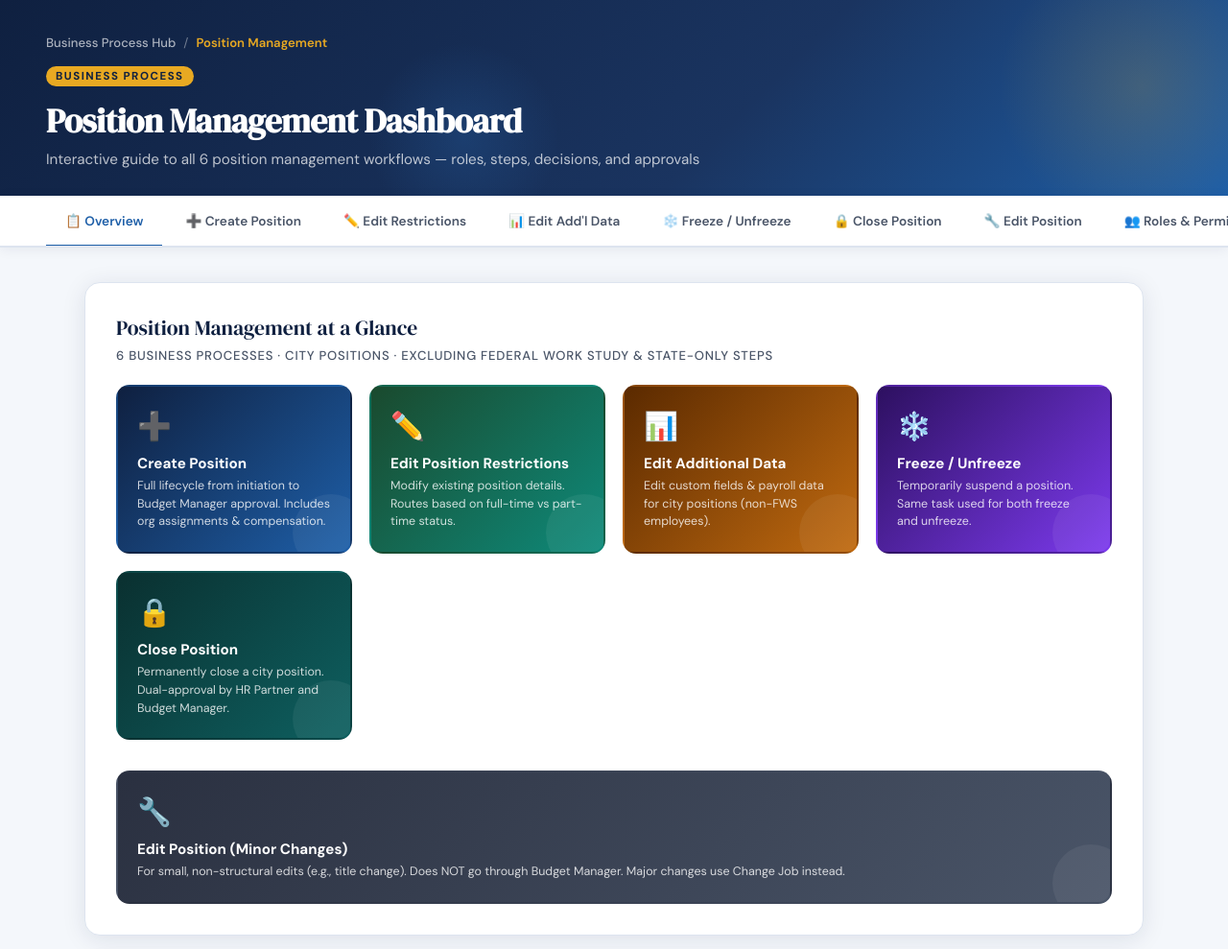
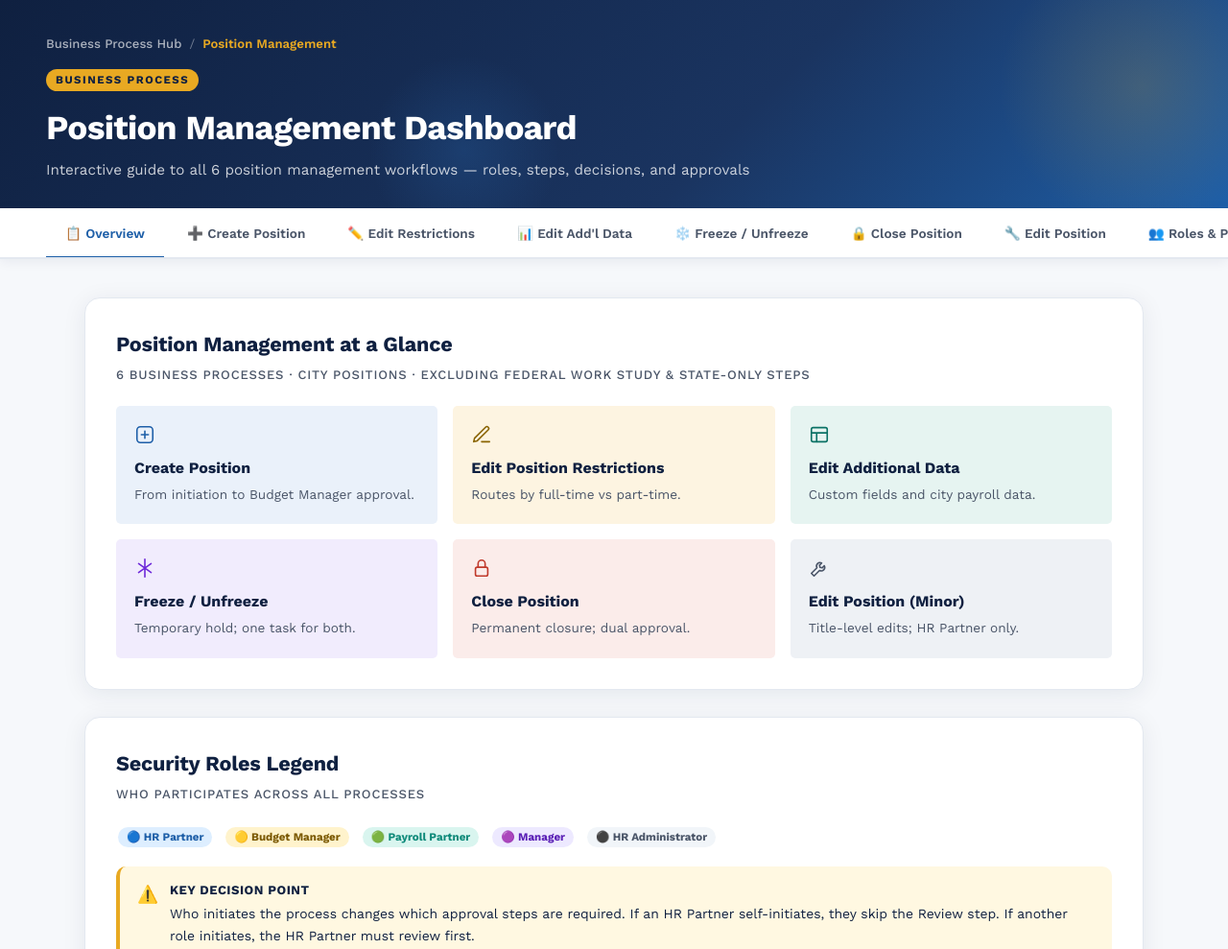
Before and after one commit to workday-sys/business-process, a plain HTML site: page position-management.html in a window 1280 px wide. Shown: the top 989 px of the page at 96% size. Drawn offline with nearby package versions, Linux system fonts and the light colour scheme.

Commit message:
updated position management layout

```diff
--- a/css/styles.css
+++ b/css/styles.css
@@ -1,7 +1,7 @@
 /* ==========================================================================
    Business Process Hub — shared stylesheet
    File: css/styles.css
-   Used by: index.html (add the same <link> to every other page)
+   Used by: index.html, position-management.html (add the same <link> to every other page)
 
    HOW THIS FILE IS ORGANIZED
      1. Font import
@@ -258,6 +258,46 @@
      font-weight: 600;
    }
 
+   /* Overview tiles — small soft-tint tiles in a grid (child/section pages).
+      Markup: <button class="overview-tile overview-tile--blue"> with
+      .tile-icon, .tile-name, .tile-desc inside. */
+   .overview-grid {
+     display: grid;
+     grid-template-columns: repeat(3, minmax(0, 1fr));
+     gap: 16px;
+   }
+   .overview-tile {
+     --accent: var(--blue);   /* icon color — overridden by variants below */
+     --tint: #eaf1fa;         /* tile background */
+     display: flex;
+     flex-direction: column;
+     align-items: flex-start;
+     gap: 6px;
+     width: 100%;
+     padding: 18px 18px 20px;
+     background: var(--tint);
+     border: 1px solid transparent;
+     border-radius: 5px;
+     color: var(--navy);
+     font: inherit;           /* buttons don't inherit the page font by default */
+     text-align: left;
+     cursor: pointer;
+     transition: border-color 0.2s, transform 0.2s;
+   }
+   .overview-tile:hover { border-color: rgba(15, 32, 64, 0.15); transform: translateY(-2px); }
+   .overview-tile:focus-visible { outline: 3px solid var(--blue-light); outline-offset: 2px; }
+
+   .overview-tile--blue   { --accent: #1e5fa8; --tint: #eaf1fa; }
+   .overview-tile--gold   { --accent: #8a6400; --tint: #fdf4e1; }
+   .overview-tile--teal   { --accent: #0b7266; --tint: #e6f4f1; }
+   .overview-tile--purple { --accent: #6d28d9; --tint: #f1ecfd; }
+   .overview-tile--red    { --accent: #c0392b; --tint: #fbecea; }
+   .overview-tile--slate  { --accent: #4a5568; --tint: #eef1f5; }
+
+   .overview-tile .tile-icon { display: flex; color: var(--accent); margin-bottom: 6px; }
+   .overview-tile .tile-name { font-size: 1rem; font-weight: 700; }
+   .overview-tile .tile-desc { font-size: 0.85rem; line-height: 1.45; color: var(--slate); }
+
    /* Scope note (callout box) */
    .scope-note {
      display: flex;
@@ -287,6 +327,7 @@
    @media (max-width: 960px) {
      .module-row { flex-wrap: wrap; }
      .module-workflows { order: 3; width: 100%; padding-left: 68px; }
+     .overview-grid { grid-template-columns: repeat(2, minmax(0, 1fr)); }
    }
    @media (max-width: 860px) {
      .content { padding: 28px 24px 48px; }
@@ -300,4 +341,5 @@
      .module-icon { width: 40px; height: 40px; }
      .module-workflows { padding-left: 0; }
      .module-arrow { display: none; }
+     .overview-grid { grid-template-columns: 1fr; }
    }
--- a/position-management.html
+++ b/position-management.html
@@ -4,60 +4,22 @@
 <meta charset="UTF-8">
 <meta name="viewport" content="width=device-width, initial-scale=1.0">
 <title>Position Management – Business Process Dashboard</title>
-<link href="https://fonts.googleapis.com/css2?family=DM+Serif+Display:ital@0;1&family=DM+Sans:wght@300;400;500;600;700&display=swap" rel="stylesheet">
+<!-- Shared stylesheet: site font, colors, header, content area.
+     position-management.html is in the repo root, so the path is "css/styles.css". -->
+<link rel="stylesheet" href="css/styles.css?v=2">
+
+<!-- Page-specific styles. This block comes AFTER the shared link,
+     so anything defined here overrides the shared rules. -->
 <style>
+  /* Page-only tokens (shared tokens like --navy, --blue live in css/styles.css) */
   :root {
-    --navy: #0f2040;
-    --navy-mid: #1a3460;
-    --blue: #1e5fa8;
-    --blue-light: #2e7dd1;
-    --gold: #e8a922;
     --gold-light: #f5c84a;
-    --teal: #0e8a7a;
-    --red: #c0392b;
-    --green: #1a7a4a;
-    --slate: #4a5568;
-    --light: #f4f7fb;
-    --white: #ffffff;
-    --border: #dde4ef;
-    --card-shadow: 0 4px 24px rgba(15,32,64,0.10);
     --role-hr: #2e7dd1;
     --role-budget: #e8a922;
     --role-payroll: #0e8a7a;
     --role-manager: #7c3aed;
     --role-admin: #64748b;
   }
-  * { box-sizing: border-box; margin: 0; padding: 0; }
-  body {
-    font-family: 'DM Sans', sans-serif;
-    background: var(--light);
-    color: var(--navy);
-    min-height: 100vh;
-  }
-
-  /* HEADER */
-  .header {
-    background: linear-gradient(135deg, var(--navy) 0%, var(--navy-mid) 60%, var(--blue) 100%);
-    color: white;
-    padding: 36px 48px 28px;
-    position: relative;
-    overflow: hidden;
-  }
-  .header::before {
-    content: '';
-    position: absolute; top: -60px; right: -60px;
-    width: 300px; height: 300px;
-    background: radial-gradient(circle, rgba(232,169,34,0.18) 0%, transparent 70%);
-    border-radius: 50%;
-  }
-  .header::after {
-    content: '';
-    position: absolute; bottom: -40px; left: 30%;
-    width: 200px; height: 200px;
-    background: radial-gradient(circle, rgba(46,125,209,0.2) 0%, transparent 70%);
-    border-radius: 50%;
-  }
-  .header-inner { position: relative; z-index: 1; }
 
   /* Breadcrumb — rendered from the BREADCRUMB_TRAIL config near the bottom of this file */
   .breadcrumb { display: flex; align-items: center; gap: 8px; margin-bottom: 14px; font-size: 0.82rem; min-height: 1.2em; }
@@ -65,34 +27,6 @@
   .breadcrumb a:hover { color: white; text-decoration: underline; }
   .breadcrumb .sep { color: rgba(255,255,255,0.4); }
   .breadcrumb .current { color: var(--gold); font-weight: 600; }
-
-  .header h1 { font-family: 'DM Serif Display', Georgia, serif; font-size: 2.2rem; letter-spacing: -0.5px; margin-bottom: 6px; }
-  .header p { color: rgba(255,255,255,0.72); font-size: 0.95rem; font-weight: 400; }
-  .header-badge {
-    display: inline-block; background: var(--gold); color: var(--navy);
-    font-size: 0.72rem; font-weight: 700; letter-spacing: 1.5px; text-transform: uppercase;
-    padding: 3px 10px; border-radius: 20px; margin-bottom: 12px;
-  }
-
-  .header h1 {
-    font-family: 'DM Serif Display', serif;
-    font-size: 2.2rem;
-    letter-spacing: -0.5px;
-    margin-bottom: 6px;
-  }
-  .header p { color: rgba(255,255,255,0.72); font-size: 0.95rem; font-weight: 400; }
-  .header-badge {
-    display: inline-block;
-    background: var(--gold);
-    color: var(--navy);
-    font-size: 0.72rem;
-    font-weight: 700;
-    letter-spacing: 1.5px;
-    text-transform: uppercase;
-    padding: 3px 10px;
-    border-radius: 20px;
-    margin-bottom: 12px;
-  }
 
   /* NAV TABS */
   .tabs-bar {
@@ -109,7 +43,7 @@
   }
   .tab-btn {
     padding: 16px 20px;
-    font-family: 'DM Sans', sans-serif;
+    font-family: inherit;
     font-size: 0.85rem;
     font-weight: 600;
     color: var(--slate);
@@ -126,7 +60,6 @@
   .tab-btn.active { color: var(--blue); border-bottom-color: var(--blue); }
 
   /* CONTENT */
-  .content { max-width: 1200px; margin: 0 auto; padding: 36px 48px 60px; }
   .section { display: none; }
   .section.active { display: block; }
 
@@ -140,8 +73,9 @@
     border: 1px solid var(--border);
   }
   .card-title {
-    font-family: 'DM Serif Display', serif;
     font-size: 1.35rem;
+    font-weight: 700;
+    letter-spacing: -0.01em;
     color: var(--navy);
     margin-bottom: 6px;
   }
@@ -154,39 +88,7 @@
     letter-spacing: 0.8px;
   }
 
-  /* OVERVIEW GRID */
-  .overview-grid {
-    display: grid;
-    grid-template-columns: repeat(auto-fit, minmax(220px, 1fr));
-    gap: 18px;
-    margin-bottom: 32px;
-  }
-  .overview-tile {
-    background: linear-gradient(135deg, var(--navy) 0%, var(--blue) 100%);
-    color: white;
-    border-radius: 14px;
-    padding: 22px 20px;
-    cursor: pointer;
-    transition: transform 0.2s, box-shadow 0.2s;
-    border: 2px solid transparent;
-    position: relative;
-    overflow: hidden;
-  }
-  .overview-tile::after {
-    content: '';
-    position: absolute; bottom: -20px; right: -20px;
-    width: 80px; height: 80px;
-    background: rgba(255,255,255,0.06);
-    border-radius: 50%;
-  }
-  .overview-tile:hover { transform: translateY(-3px); box-shadow: 0 8px 32px rgba(15,32,64,0.18); }
-  .overview-tile:nth-child(2) { background: linear-gradient(135deg, #1a4a2e 0%, var(--teal) 100%); }
-  .overview-tile:nth-child(3) { background: linear-gradient(135deg, #5b2a00 0%, #c06a10 100%); }
-  .overview-tile:nth-child(4) { background: linear-gradient(135deg, #2d1060 0%, var(--role-manager) 100%); }
-  .overview-tile:nth-child(5) { background: linear-gradient(135deg, #0a3030 0%, #0e6060 100%); }
-  .tile-icon { font-size: 1.8rem; margin-bottom: 10px; }
-  .tile-name { font-weight: 700; font-size: 0.95rem; margin-bottom: 4px; }
-  .tile-desc { font-size: 0.78rem; opacity: 0.8; line-height: 1.5; }
+  /* OVERVIEW TILES: styles live in css/styles.css (section 5) */
 
   /* FLOWCHART */
   .flowchart {
@@ -438,7 +340,7 @@
   .process-icon-big.red { background: linear-gradient(135deg, #7a0a0a, var(--red)); }
   .process-icon-big.slate { background: linear-gradient(135deg, #2a3040, var(--slate)); }
   .process-meta { flex: 1; }
-  .process-meta h2 { font-family: 'DM Serif Display', serif; font-size: 1.6rem; color: var(--navy); }
+  .process-meta h2 { font-size: 1.6rem; font-weight: 700; letter-spacing: -0.01em; color: var(--navy); }
   .process-meta p { color: var(--slate); font-size: 0.88rem; margin-top: 4px; }
   .completion-badge {
     background: var(--light);
@@ -509,37 +411,39 @@
   <div class="card">
     <div class="card-title">Position Management at a Glance</div>
     <div class="card-subtitle">6 Business Processes · City Positions · Excluding Federal Work Study & State-Only Steps</div>
+    <!-- Overview tiles: one <button> per process. The color class sets --accent/--tint.
+         Clicking runs showTab() (defined at the bottom of this file). -->
     <div class="overview-grid">
-      <div class="overview-tile" onclick="showTab('bp1')">
-        <div class="tile-icon">➕</div>
-        <div class="tile-name">Create Position</div>
-        <div class="tile-desc">Full lifecycle from initiation to Budget Manager approval. Includes org assignments & compensation.</div>
-      </div>
-      <div class="overview-tile" onclick="showTab('bp2')">
-        <div class="tile-icon">✏️</div>
-        <div class="tile-name">Edit Position Restrictions</div>
-        <div class="tile-desc">Modify existing position details. Routes based on full-time vs part-time status.</div>
-      </div>
-      <div class="overview-tile" onclick="showTab('bp3')">
-        <div class="tile-icon">📊</div>
-        <div class="tile-name">Edit Additional Data</div>
-        <div class="tile-desc">Edit custom fields & payroll data for city positions (non-FWS employees).</div>
-      </div>
-      <div class="overview-tile" onclick="showTab('bp4')">
-        <div class="tile-icon">❄️</div>
-        <div class="tile-name">Freeze / Unfreeze</div>
-        <div class="tile-desc">Temporarily suspend a position. Same task used for both freeze and unfreeze.</div>
-      </div>
-      <div class="overview-tile" onclick="showTab('bp5')">
-        <div class="tile-icon">🔒</div>
-        <div class="tile-name">Close Position</div>
-        <div class="tile-desc">Permanently close a city position. Dual-approval by HR Partner and Budget Manager.</div>
-      </div>
-    </div>
-    <div class="overview-tile" onclick="showTab('bp6')" style="background:linear-gradient(135deg,#2a3040,#4a5568);margin-bottom:0;">
-      <div class="tile-icon">🔧</div>
-      <div class="tile-name">Edit Position (Minor Changes)</div>
-      <div class="tile-desc">For small, non-structural edits (e.g., title change). Does NOT go through Budget Manager. Major changes use Change Job instead.</div>
+      <button type="button" class="overview-tile overview-tile--blue" onclick="showTab('bp1')">
+        <span class="tile-icon" aria-hidden="true"><svg width="22" height="22" viewBox="0 0 24 24" fill="none" stroke="currentColor" stroke-width="1.75" stroke-linecap="round" stroke-linejoin="round"><rect x="3" y="3" width="18" height="18" rx="4"/><path d="M12 8v8M8 12h8"/></svg></span>
+        <span class="tile-name">Create Position</span>
+        <span class="tile-desc">From initiation to Budget Manager approval.</span>
+      </button>
+      <button type="button" class="overview-tile overview-tile--gold" onclick="showTab('bp2')">
+        <span class="tile-icon" aria-hidden="true"><svg width="22" height="22" viewBox="0 0 24 24" fill="none" stroke="currentColor" stroke-width="1.75" stroke-linecap="round" stroke-linejoin="round"><path d="M12 20h9M16.5 3.5a2.1 2.1 0 0 1 3 3L7 19l-4 1 1-4z"/></svg></span>
+        <span class="tile-name">Edit Position Restrictions</span>
+        <span class="tile-desc">Routes by full-time vs part-time.</span>
+      </button>
+      <button type="button" class="overview-tile overview-tile--teal" onclick="showTab('bp3')">
+        <span class="tile-icon" aria-hidden="true"><svg width="22" height="22" viewBox="0 0 24 24" fill="none" stroke="currentColor" stroke-width="1.75" stroke-linecap="round" stroke-linejoin="round"><rect x="3" y="4" width="18" height="16" rx="2"/><path d="M3 10h18M9 10v10"/></svg></span>
+        <span class="tile-name">Edit Additional Data</span>
+        <span class="tile-desc">Custom fields and city payroll data.</span>
+      </button>
+      <button type="button" class="overview-tile overview-tile--purple" onclick="showTab('bp4')">
+        <span class="tile-icon" aria-hidden="true"><svg width="22" height="22" viewBox="0 0 24 24" fill="none" stroke="currentColor" stroke-width="1.75" stroke-linecap="round" stroke-linejoin="round"><path d="M12 2v20M4.9 7l14.2 10M19.1 7 4.9 17"/></svg></span>
+        <span class="tile-name">Freeze / Unfreeze</span>
+        <span class="tile-desc">Temporary hold; one task for both.</span>
+      </button>
+      <button type="button" class="overview-tile overview-tile--red" onclick="showTab('bp5')">
+        <span class="tile-icon" aria-hidden="true"><svg width="22" height="22" viewBox="0 0 24 24" fill="none" stroke="currentColor" stroke-width="1.75" stroke-linecap="round" stroke-linejoin="round"><rect x="5" y="11" width="14" height="10" rx="2"/><path d="M8 11V7a4 4 0 0 1 8 0v4"/></svg></span>
+        <span class="tile-name">Close Position</span>
+        <span class="tile-desc">Permanent closure; dual approval.</span>
+      </button>
+      <button type="button" class="overview-tile overview-tile--slate" onclick="showTab('bp6')">
+        <span class="tile-icon" aria-hidden="true"><svg width="22" height="22" viewBox="0 0 24 24" fill="none" stroke="currentColor" stroke-width="1.75" stroke-linecap="round" stroke-linejoin="round"><path d="M14.7 6.3a4 4 0 0 0-5.4 5.4L3 18l3 3 6.3-6.3a4 4 0 0 0 5.4-5.4l-2.5 2.5-2.4-.6-.6-2.4z"/></svg></span>
+        <span class="tile-name">Edit Position (Minor)</span>
+        <span class="tile-desc">Title-level edits; HR Partner only.</span>
+      </button>
     </div>
   </div>
 
```
